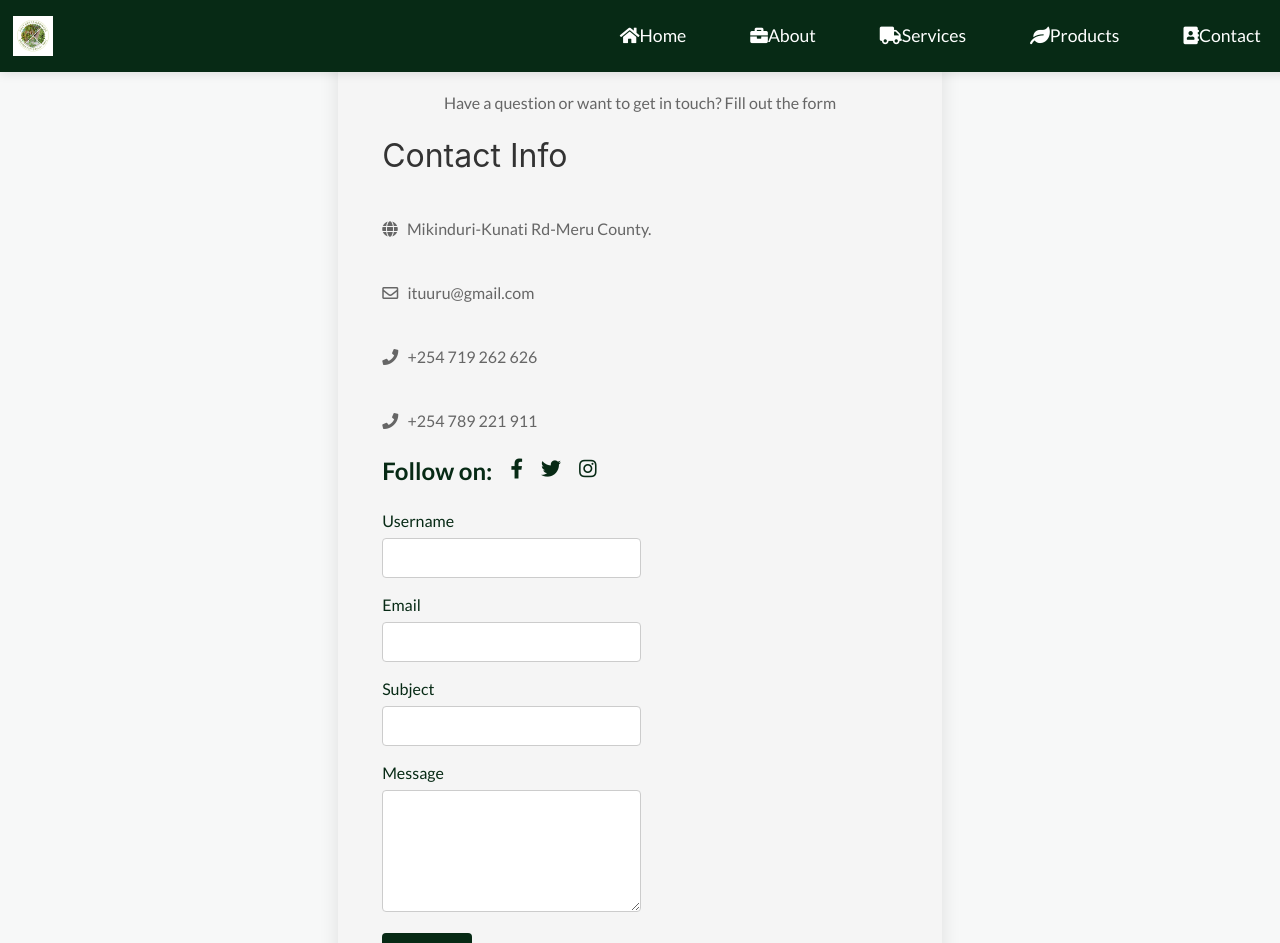
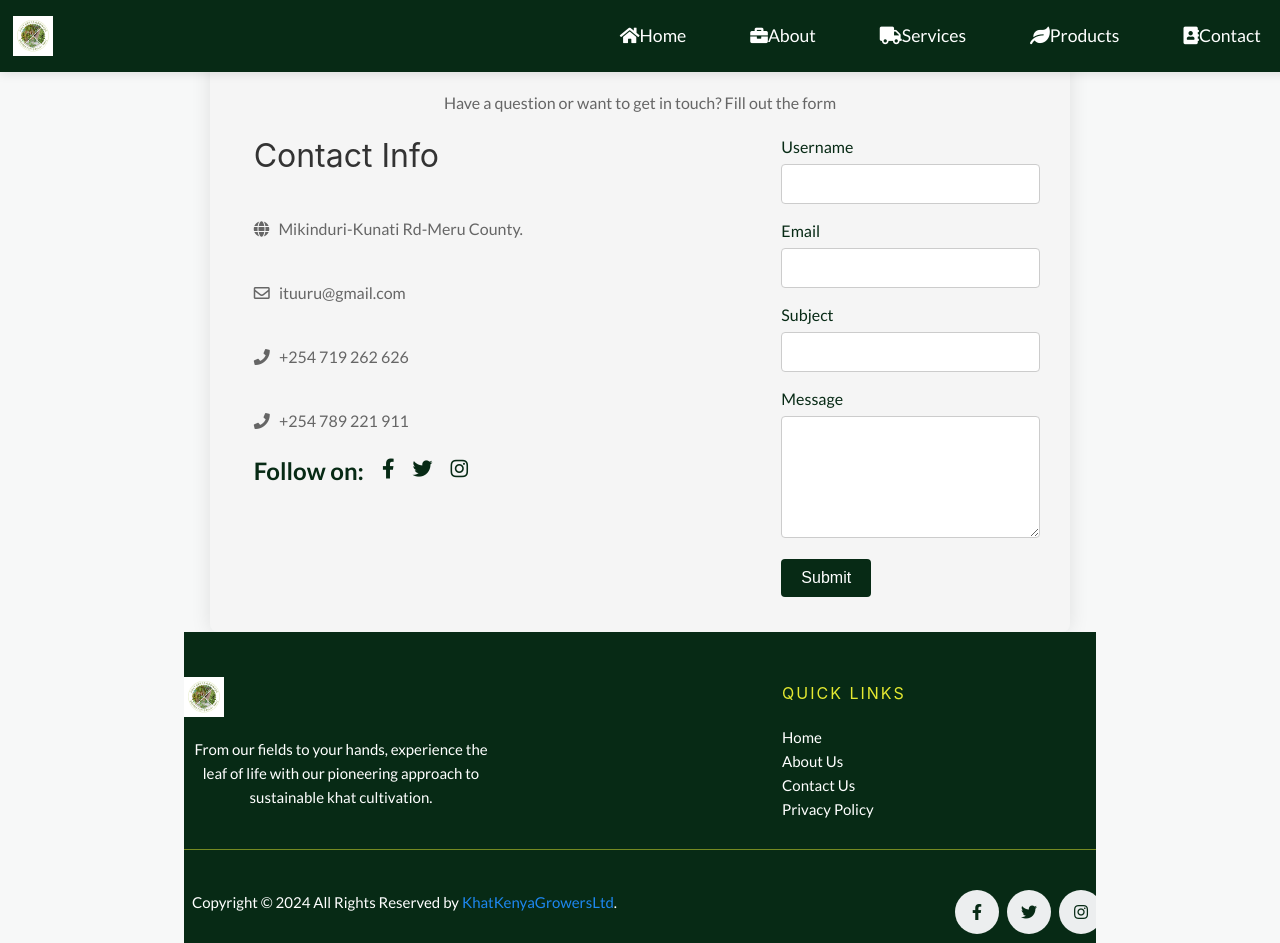
Before and after one commit to SaretoTracy/KhatKenyaGrowers, a React (Create React App) app: page /contact in a window 1280 px wide. Shown: the top 943 px of the page. Built offline with nearby package versions, Linux system fonts and the light colour scheme.

Commit message:
add and style footer component

```diff
--- a/package.json
+++ b/package.json
@@ -14,6 +14,7 @@
     "react": "^18.3.1",
     "react-bootstrap": "^2.10.2",
     "react-dom": "^18.3.1",
+    "react-md": "^5.1.6",
     "react-router-dom": "^6.23.1",
     "react-scripts": "^5.0.1",
     "react-spring": "^9.7.3",
--- a/src/App.js
+++ b/src/App.js
@@ -7,6 +7,7 @@
 import Service from './Components/Service';
 import Products from './Components/Products';
 import Contact from './Components/Contact';
+import Footer from './Components/Footer/Footer';
 function App() {
   return (
     <Router>
@@ -20,6 +21,7 @@
           <Route path="/contact" element={<Contact />} />
         </Routes>
       </main>
+    <Footer />
     </Router>
   );
 }
--- /dev/null
+++ b/src/Components/Footer/Footer.js
@@ -0,0 +1,186 @@
+import React from 'react';
+import styled from 'styled-components';
+import { Link } from 'react-router-dom';
+import logo from '/home/developer/khat/src/assets/logo.jpeg'
+const Footer = () => {
+  return (
+    <FooterContainer>
+      <FooterContent>
+        <Row>
+          <Column>
+          <Logo href="/">
+        <img src={logo} alt="Khat Marketing" />
+      </Logo>
+            <Text>
+            From our fields to your hands, experience the leaf of life with our pioneering approach to sustainable khat cultivation.
+            </Text>
+          </Column>
+
+          <Column>
+            <Title>Quick Links</Title>
+            <LinksList><ListItem><FooterLink href="/">Home</FooterLink></ListItem>
+              <ListItem><FooterLink href="/about/">About Us</FooterLink></ListItem>
+              <ListItem><FooterLink href="/contact/">Contact Us</FooterLink></ListItem>
+
+              <ListItem><FooterLink href="/privacy-policy">Privacy Policy</FooterLink></ListItem>
+
+            </LinksList>
+          </Column>
+        </Row>
+        <Divider />
+      </FooterContent>
+      <FooterBottom>
+        <Row>
+          <BottomLeft>
+            <Copyright>
+              Copyright &copy; 2024 All Rights Reserved by <Link to="/">KhatKenyaGrowersLtd</Link>.
+            </Copyright>
+          </BottomLeft>
+          <BottomRight>
+            <SocialIcons>
+              <SocialIcon href="#"><i className="fab fa-facebook-f"></i></SocialIcon>
+              <SocialIcon href="#"><i className="fab fa-twitter"></i></SocialIcon>
+              <SocialIcon href="#"><i className="fab fa-instagram"></i></SocialIcon>
+
+            </SocialIcons>
+          </BottomRight>
+        </Row>
+      </FooterBottom>
+    </FooterContainer>
+  );
+};
+
+export default Footer;
+
+const FooterContainer = styled.footer`
+  background-color: #072A15;
+  padding: 45px 0 20px;
+  font-size: 15px;
+  line-height: 24px;
+  color: #fff;
+  overflow:hidden;
+`;
+
+const FooterContent = styled.div`
+  max-width: 1200px;
+  margin: 0 auto;
+
+`;
+const Logo = styled.a`
+  padding: 1rem 0;
+
+  img {
+    height: 40px; /* Adjust the height as needed */
+  }
+`;
+const Row = styled.div`
+  display: flex;
+  justify-content:space-between;
+  flex-wrap: wrap;
+  margin: 0 -15px;
+`;
+
+const Column = styled.div`
+  flex: 1;
+  max-width: 33.33%;
+  padding: 0 15px;
+  @media (max-width: 767px) {
+    max-width: 100%;
+    margin-bottom: 30px;
+  }
+`;
+
+const Title = styled.h6`
+  color: #E4E931;
+  font-size: 16px;
+  text-transform: uppercase;
+  margin-top: 5px;
+  letter-spacing: 2px;
+`;
+
+const Text = styled.p`
+  color: #fff;
+`;
+
+const LinksList = styled.ul`
+  padding-left: 0;
+  list-style: none;
+`;
+
+const ListItem = styled.li`
+  display: block;
+`;
+
+const FooterLink = styled.a`
+  color: #fff;
+  transition: color 0.3s;
+
+  &:hover {
+    color: #E4E931;
+    text-decoration: none;
+  }
+`;
+
+const Divider = styled.hr`
+  border-top-color:#E4E931;
+  opacity: 0.5;
+`;
+
+const FooterBottom = styled.div`
+  max-width: 1200px;
+  margin: 0 auto;
+  padding-top: 20px;
+`;
+
+const BottomLeft = styled.div`
+  flex: 1;
+  @media (max-width: 767px) {
+    text-align: center;
+    margin-bottom: 20px;
+  }
+`;
+
+const BottomRight = styled.div`
+  flex: 1;
+  text-align: right;
+  @media (max-width: 767px) {
+    text-align: center;
+  }
+`;
+
+const Copyright = styled.p`
+  margin: 0;
+`;
+
+
+const SocialIcons = styled.ul`
+  padding-left: 0;
+  list-style: none;
+  margin: 0;
+  display: flex;
+  justify-content: flex-end;
+
+  @media (max-width: 767px) {
+    justify-content: center;
+  }
+`;
+
+const SocialIcon = styled.a`
+  background-color: #eceeef;
+  color: #072A15;
+  font-size: 16px;
+  display: inline-block;
+  line-height: 44px;
+  width: 44px;
+  height: 44px;
+  text-align: center;
+  margin-right: 8px;
+  border-radius: 50%;
+  transition: all 0.2s linear;
+
+  &:hover {
+
+    background-color: #E4E931;
+  }
+
+`;
```
Also changed, not shown: 1 other file (tests, documents, lock files or other folders).
